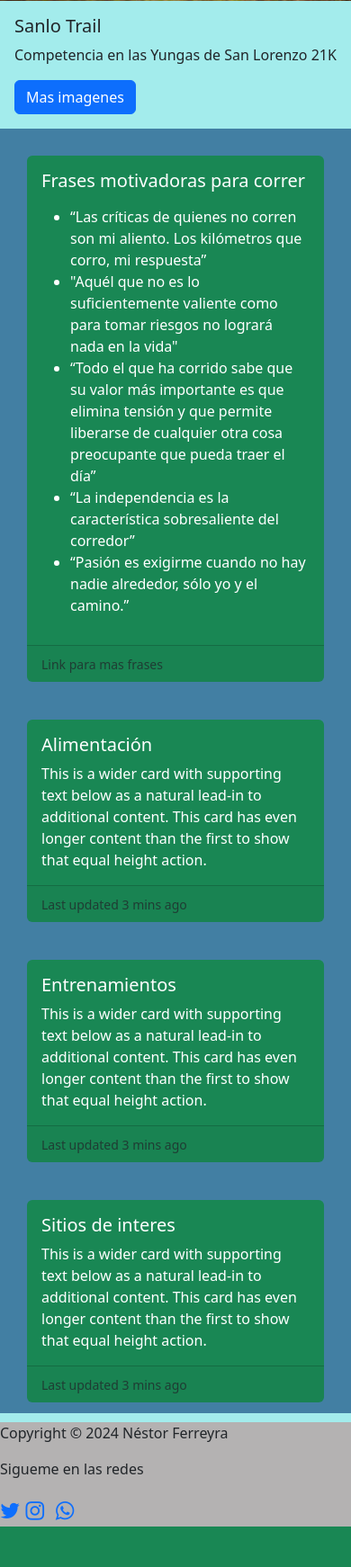
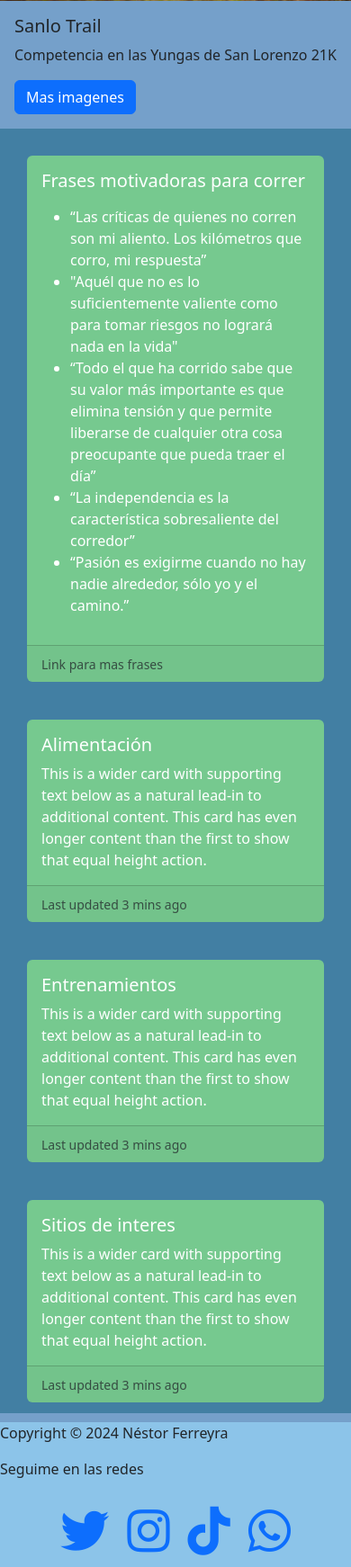
Before and after one commit to nestor2014/web_en_vercel, a Flask app: page / in a window 390 px wide. Shown: the part 1811-3553 px from the top of the page at 90% size. Before the commit the page ends 3508 px from the top, so only its background shows below. Run offline with Flask 3, Linux system fonts and the light colour scheme.

Commit message:
Actualizacion de fondos

```diff
--- a/static/css/estilo.css
+++ b/static/css/estilo.css
@@ -1,11 +1,12 @@
 body {
-    background-color: rgb(163, 236, 236);
+    background-color: #75a0ca;
 }
 
 .card {
     display: inline-block;
-    background-color: rgb(163, 236, 236);
-    /* margin-top: 60px;
+    background-color: #75a0ca;
+    /* background-color: rgb(163, 236, 236);
+     margin-top: 60px;
     margin-bottom: 10px;
     margin-left: 30px;
     margin-right: 30px;
@@ -19,6 +20,11 @@ body {
 .card-group {
     background-color: #427fa3;
     margin-bottom: 10px;
+}
+
+.custom-bg-color {
+    background-color: #76c98f;
+    /* Cambia #ff0000 por el color que desees */
 }
 
 .tipo {
@@ -44,9 +50,20 @@ body {
 }
 
 .footer {
-    background-color: #b4b2b2;
+    background-color: #8cc4e9;
 }
 
 .redes-sociales {
-    font-size: 24px;
+    font-size: 54px;
 }
+
+.redes-sociales {
+    display: flex;
+    justify-content: center;
+    /* Centra horizontalmente */
+}
+
+.redes-sociales a {
+    margin: 0 10px;
+    /* Ajusta el espacio entre los íconos */
+}
--- a/templates/base.html
+++ b/templates/base.html
@@ -11,8 +11,11 @@
 
     <!-- conectar CSS-->
     <link rel="stylesheet" href="{{url_for('static',filename='css/estilo.css')}}">
+    <link rel="stylesheet" href="https://cdnjs.cloudflare.com/ajax/libs/font-awesome/5.15.4/css/all.min.css">
 
-    <link href="https://maxcdn.bootstrapcdn.com/font-awesome/4.7.0/css/font-awesome.min.css" rel="stylesheet">
+     <!-- Incluye Font Awesome -->
+
+    {# <link href="https://maxcdn.bootstrapcdn.com/font-awesome/4.7.0/css/font-awesome.min.css" rel="stylesheet"> #}
 </head>
 
 
--- a/templates/inicio.html
+++ b/templates/inicio.html
@@ -38,7 +38,7 @@
 
 
 <div class="card-group ">
-    <div class="card bg-success col-sm-3 tipo border-0 text-white card-md">
+    <div class="card custom-bg-color col-sm-3 tipo border-0 text-white card-md">
         {# <img src="..." class="card-img-top" alt="..."> #}
         <div class="card-body">
             <h5 class="card-title">Frases motivadoras para correr</h5>
@@ -56,7 +56,7 @@
             <small class="text-body-secondary">Link para mas frases</small>
         </div>
     </div>
-    <div class="card bg-success col-sm-3 tipo border-0 text-white">
+    <div class="card custom-bg-color col-sm-3 tipo border-0 text-white">
         {# <img src="..." class="card-img-top" alt="..."> #}
         <div class="card-body">
             <h5 class="card-title">Alimentación</h5>
@@ -66,7 +66,7 @@
             <small class="text-body-secondary">Last updated 3 mins ago</small>
         </div>
     </div>
-    <div class="card bg-success col-sm-3 tipo border-0 text-white">
+    <div class="card custom-bg-color col-sm-3 tipo border-0 text-white">
         {# <img src="..." class="card-img-top" alt="..."> #}
         <div class="card-body">
             <h5 class="card-title">Entrenamientos</h5>
@@ -77,7 +77,7 @@
         </div>
     </div>
 
-    <div class="card bg-success col-sm-3 tipo border-0 text-white">
+    <div class="card custom-bg-color col-sm-3 tipo border-0 text-white">
         {# <img src="..." class="card-img-top" alt="..."> #}
         <div class="card-body">
             <h5 class="card-title">Sitios de interes</h5>
--- a/templates/shared/footer.html
+++ b/templates/shared/footer.html
@@ -1,14 +1,14 @@
 <footer class="footer">
 
     <p>Copyright &copy; 2024 Néstor Ferreyra</p>
-    <p>Sigueme en las redes</p>
+    <p>Seguime en las redes</p>
 
 
     <div class="redes-sociales">
-        <a href="https://twitter.com/minombre" target="_blank" title="Twitter"><i class="fa fa-twitter"></i></a>
-        <a href="https://www.instagram.com/minombre" target="_blank" title="Instagram"><i class="fa fa-instagram"></i></a>
-        <a href="https://www.tiktok.com/@minombre" target="_blank" title="TikTok"><i class="fa fa-tiktok"></i></a>
-        <a href="https://api.whatsapp.com/send?phone=5511999999999" target="_blank" title="WhatsApp"><i class="fa fa-whatsapp"></i></a>
+        <a href="https://twitter.com/minombre" target="_blank" title="Twitter"><i class="fab fa-twitter"></i></a>
+        <a href="https://www.instagram.com/minombre" target="_blank" title="Instagram"><i class="fab fa-instagram"></i></a>
+        <a href="https://www.tiktok.com/@minombre" target="_blank" title="TikTok"><i class="fab fa-tiktok"></i></a>
+        <a href="https://api.whatsapp.com/send?phone=5511999999999" target="_blank" title="WhatsApp"><i class="fab fa-whatsapp"></i></a>
     </div>
 
 
```
Also changed, not shown: templates/shared/prueba.html (added, +27 -0 lines).
